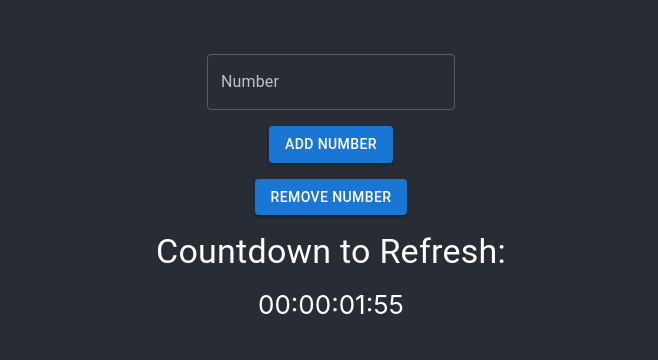
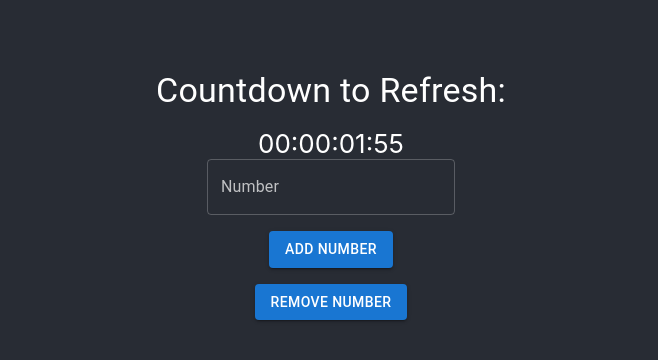
Before and after one commit to OOCAZ/openhandserver, a React (Create React App) app: page / in a window 1280 px wide. Shown: the part 370-730 px from the top of the page, without its empty margins (309-967 px from the left). Built offline with nearby package versions, Linux system fonts and the light colour scheme; no server answers.

Commit message:
changed location of countdown

```diff
--- a/src/App.js
+++ b/src/App.js
@@ -101,6 +101,8 @@ function App() {
         <h1>
           {numbers}
         </h1>
+        <Typography sx={{m: 2}} variant="h4">Countdown to Refresh:</Typography>
+        <Countdown date={Date.now() + 120000} />
         <ThemeProvider theme={theme}>
           <Collapse in={addOpen}>
             <Alert
@@ -145,8 +147,6 @@ function App() {
 
         <Button variant="contained" sx={{mt: 2}} onClick={onAddNumber}>Add Number</Button>
         <Button variant="contained" sx={{mt: 2}} onClick={onRemoveNumber}>Remove Number</Button>
-        <Typography sx={{m: 2}} variant="h4">Countdown to Refresh:</Typography>
-        <Countdown date={Date.now() + 120000} />
       </header>
 
     </div>
```
